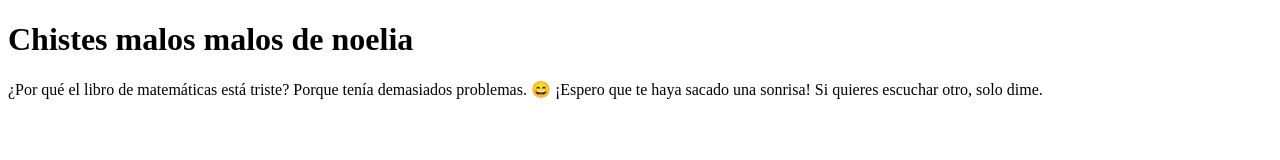
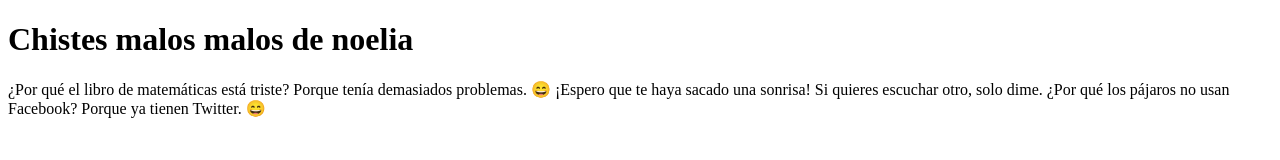
Before and after one commit to Mateopv1/-Repo1Actividad1-, a plain HTML site: page index.html in a window 1280 px wide. Drawn offline with Linux system fonts and the light colour scheme.

Commit message:
chiste malo

```diff
--- a/index.html
+++ b/index.html
@@ -10,7 +10,8 @@
     <p>
       ¿Por qué el libro de matemáticas está triste? Porque tenía demasiados
       problemas. 😄 ¡Espero que te haya sacado una sonrisa! Si quieres escuchar
-      otro, solo dime.
+      otro, solo dime. ¿Por qué los pájaros no usan Facebook? Porque ya tienen
+      Twitter. 😄
     </p>
   </body>
 </html>
```
